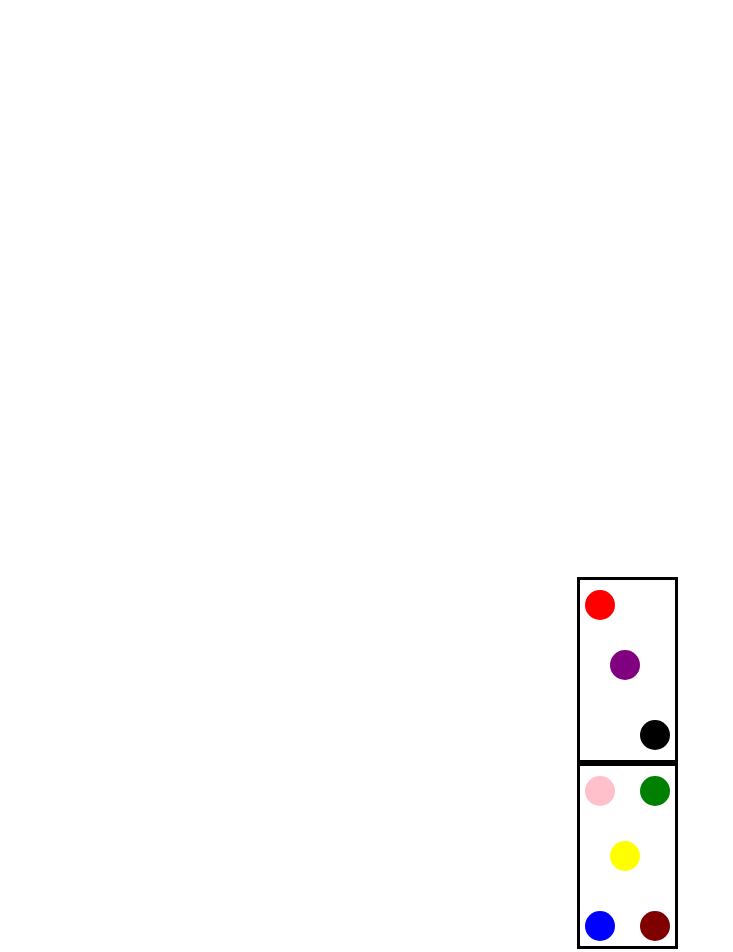
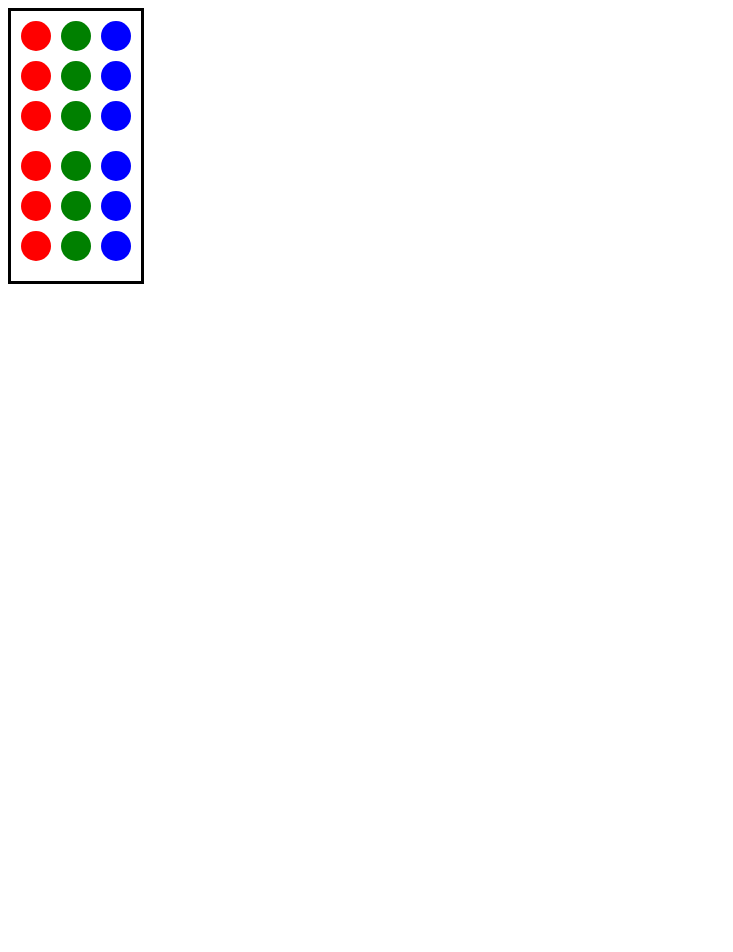
Before and after one commit to rafa-simoes22/domino, a plain HTML site: page index.html in a window 1280 px wide. Shown: the top 952 px of the page, without its empty margins (0-733 px from the left). After the commit the page ends 800 px from the top, so only its background shows below. Drawn offline with Linux system fonts and the light colour scheme.

Commit message:
todas as bolinhas

```diff
--- a/index.html
+++ b/index.html
@@ -4,125 +4,205 @@
     <meta charset="UTF-8">
     <title>Dominó</title>
     <style>
-        .formato_03{
-            width: 95px;
-            height: 180px;
+       .tabuleiro{
+        width: 130px;
+        height: 270px;
         border: color;
         border-style: solid;
        }
+
+
+
        .bolinha_1{
         width: 30px;
         height: 30px;
         border-radius: 15px;
         background-color: red;
-            margin-bottom: 5px;
         position: relative;
-            left: 5px;
         top: 10px;
+        left: 10px;
        }
        .bolinha_2{
         width: 30px;
         height: 30px;
         border-radius: 15px;
-            background: purple;
-            margin-bottom: 5px;
+        background-color: red;
         position: relative;
-            top: 35px;
-            left: 30px;
+        top: 20px;
+        left: 10px;
        }
        .bolinha_3{
         width: 30px;
         height: 30px;
         border-radius: 15px;
-            background: black;
-            margin-bottom: 5px;
+        background-color: red;
         position: relative;
-            top: 70px;
-            left: 60px;
+        top: 30px;
+        left: 10px;
+       }
+       .bolinha_4{
+        width: 30px;
+        height: 30px;
+        border-radius: 15px;
+        background-color: red;
+        position: relative;
+        top: 50px;
+        left: 10px;
+       }
+       .bolinha_5{
+        width: 30px;
+        height: 30px;
+        border-radius: 15px;
+        background-color: red;
+        position: relative;
+        top: 60px;
+        left: 10px;
        }
 
 
-        .formato_05{
-            width: 95px;
-            height: 180px;
-            border: color;
-            border-style: solid;
-        }
-        .bolinha_01{
+
+       .bolinha_6{
         width: 30px;
         height: 30px;
         border-radius: 15px;
-            background-color: pink;
-            margin-bottom: 5px;
+        background-color: red;
         position: relative;
-            left: 5px;
-            top: 10px;
+        top: 70px;
+        left: 10px;
        }
-        .bolinha_02{
+       .bolinha_7{
         width: 30px;
         height: 30px;
         border-radius: 15px;
         background-color: green;
-            margin-bottom: 5px;
         position: relative;
-            left: 60px;
-            top: -25px;
+        top: -170px;
+        left: 50px;
        }
-        .bolinha_03{
+       .bolinha_8{
         width: 30px;
         height: 30px;
         border-radius: 15px;
-            background-color: yellow;
-            margin-bottom: 5px;
+        background-color: green;
         position: relative;
-            left: 30px;
-            top: 5px;
+        top: -160px;
+        left: 50px;
        }
-        .bolinha_04{
+       .bolinha_9{
+        width: 30px;
+        height: 30px;
+        border-radius: 15px;
+        background-color: green;
+        position: relative;
+        top: -150px;
+        left: 50px;
+       }
+       .bolinha_10{
+        width: 30px;
+        height: 30px;
+        border-radius: 15px;
+        background-color: green;
+        position: relative;
+        top: -130px;
+        left: 50px;
+       }
+       .bolinha_11{
+        width: 30px;
+        height: 30px;
+        border-radius: 15px;
+        background-color: green;
+        position: relative;
+        top: -120px;
+        left: 50px;
+       }
+       .bolinha_12{
+        width: 30px;
+        height: 30px;
+        border-radius: 15px;
+        background-color: green;
+        position: relative;
+        top: -110px;
+        left: 50px;
+       }
+
+
+
+       .bolinha_13{
         width: 30px;
         height: 30px;
         border-radius: 15px;
         background-color: blue;
-            margin-bottom: 5px;
         position: relative;
-            left: 5px;
-            top: 40px;
+        top: -350px;
+        left: 90px;
        }
-        .bolinha_05{
+       .bolinha_14{
         width: 30px;
         height: 30px;
         border-radius: 15px;
-            background-color: maroon;
-            margin-bottom: 5px;
+        background-color: blue;
         position: relative;
-            left: 60px;
-            top: 5px;
+        top: -340px;
+        left: 90px;
        }
-
-
-        .tabuleiro{
-            padding: 45%;
+       .bolinha_15{
+        width: 30px;
+        height: 30px;
+        border-radius: 15px;
+        background-color: blue;
+        position: relative;
+        top: -330px;
+        left: 90px;
+       }
+       .bolinha_16{
+        width: 30px;
+        height: 30px;
+        border-radius: 15px;
+        background-color: blue;
+        position: relative;
+        top: -310px;
+        left: 90px;
+       }
+       .bolinha_17{
+        width: 30px;
+        height: 30px;
+        border-radius: 15px;
+        background-color: blue;
+        position: relative;
+        top: -300px;
+        left: 90px;
+       }
+       .bolinha_18{
+        width: 30px;
+        height: 30px;
+        border-radius: 15px;
+        background-color: blue;
+        position: relative;
+        top: -290px;
+        left: 90px;
        }
     </style>
 </head>
 <body>
     <div class="tabuleiro">
-        <div class="formato_03">
-            <div class="3">
         <div class="bolinha_1"></div>
         <div class="bolinha_2"></div>
         <div class="bolinha_3"></div>
-            </div>
-        </div>
-        <div class="formato_05">
-            <div class="5">
-                <div class="bolinha_01"></div>
-                <div class="bolinha_02"></div>
-                <div class="bolinha_03"></div>
-                <div class="bolinha_04"></div>
-                <div class="bolinha_05"></div>
-            </div>
-        </div>
+        <div class="bolinha_4"></div>
+        <div class="bolinha_5"></div>
+        <div class="bolinha_6"></div>
+        <div class="bolinha_7"></div>
+        <div class="bolinha_8"></div>
+        <div class="bolinha_9"></div>
+        <div class="bolinha_10"></div>
+        <div class="bolinha_11"></div>
+        <div class="bolinha_12"></div>
+        <div class="bolinha_13"></div>
+        <div class="bolinha_14"></div>
+        <div class="bolinha_15"></div>
+        <div class="bolinha_16"></div>
+        <div class="bolinha_17"></div>
+        <div class="bolinha_18"></div>
     </div>
 </body>
 </html>
```
Lines whose indentation alone changed are shown as unchanged.
